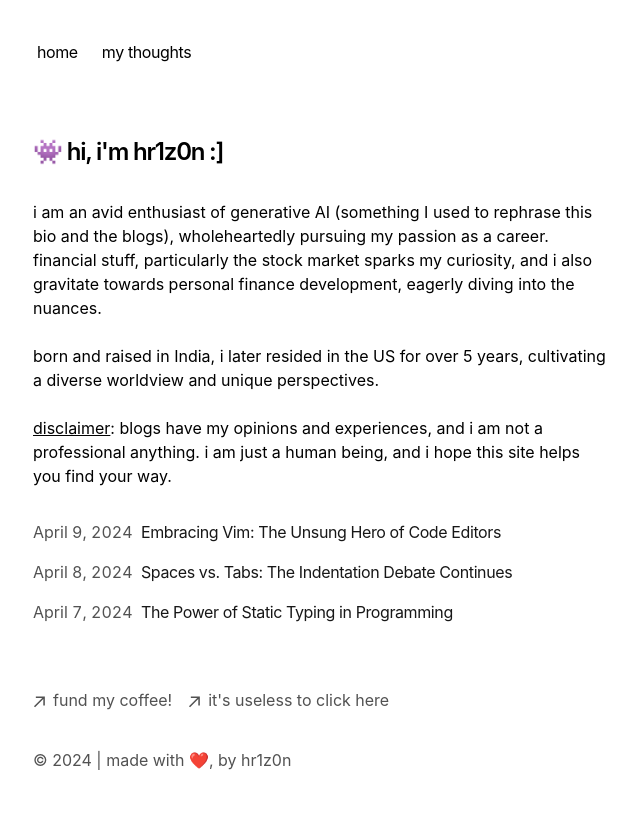
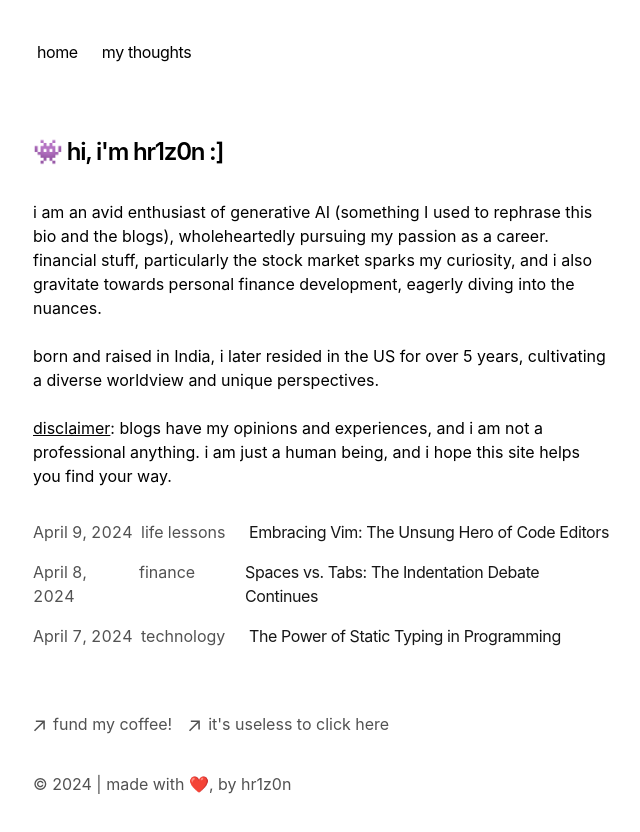
Before and after one commit to pratham-darooka/hr1z0n, a Next.js app: page / in a window 1280 px wide. Shown: the top 832 px of the page, without its empty margins (319-959 px from the left). Built offline with nearby package versions, Linux system fonts and the light colour scheme.

Commit message:
added domain to posts

```diff
--- a/app/blog/[slug]/page.tsx
+++ b/app/blog/[slug]/page.tsx
@@ -20,6 +20,7 @@ export function generateMetadata({ params }) {
   let {
     title,
     publishedAt: publishedTime,
+    domain,
     summary: description,
     image,
   } = post.metadata
@@ -33,6 +34,7 @@ export function generateMetadata({ params }) {
     openGraph: {
       title,
       description,
+      domain,
       type: 'article',
       publishedTime,
       url: `${baseUrl}/blog/${post.slug}`,
@@ -45,6 +47,7 @@ export function generateMetadata({ params }) {
     twitter: {
       card: 'summary_large_image',
       title,
+      domain,
       description,
       images: [ogImage],
     },
@@ -68,6 +71,7 @@ export default function Blog({ params }) {
             '@context': 'https://schema.org',
             '@type': 'BlogPosting',
             headline: post.metadata.title,
+            domain: post.metadata.domain,
             datePublished: post.metadata.publishedAt,
             dateModified: post.metadata.publishedAt,
             description: post.metadata.summary,
@@ -87,6 +91,9 @@ export default function Blog({ params }) {
       </h1>
       <div className="flex justify-between items-center mt-2 mb-8 text-sm">
         <p className="text-sm text-neutral-600 dark:text-neutral-400">
+          {post.metadata.domain}
+        </p>
+        <p className="text-sm text-neutral-600 dark:text-neutral-400">
           {formatDate(post.metadata.publishedAt)}
         </p>
       </div>
--- a/app/blog/posts/spaces-vs-tabs.mdx
+++ b/app/blog/posts/spaces-vs-tabs.mdx
@@ -1,5 +1,6 @@
 ---
 title: 'Spaces vs. Tabs: The Indentation Debate Continues'
+domain: finance
 publishedAt: '2024-04-08'
 summary: 'Explore the enduring debate between using spaces and tabs for code indentation, and why this choice matters more than you might think.'
 ---
--- a/app/blog/posts/static-typing.mdx
+++ b/app/blog/posts/static-typing.mdx
@@ -1,5 +1,6 @@
 ---
 title: 'The Power of Static Typing in Programming'
+domain: technology
 publishedAt: '2024-04-07'
 summary: 'In the ever-evolving landscape of software development, the debate between dynamic and static typing continues to be a hot topic.'
 ---
--- a/app/blog/posts/vim.mdx
+++ b/app/blog/posts/vim.mdx
@@ -1,5 +1,6 @@
 ---
 title: 'Embracing Vim: The Unsung Hero of Code Editors'
+domain: life lessons
 publishedAt: '2024-04-09'
 summary: 'Discover why Vim, with its steep learning curve, remains a beloved tool among developers for editing code efficiently and effectively.'
 ---
--- a/app/blog/utils.ts
+++ b/app/blog/utils.ts
@@ -4,6 +4,7 @@ import path from 'path'
 type Metadata = {
   title: string
   publishedAt: string
+  domain: string
   summary: string
   image?: string
 }
--- a/app/components/posts.tsx
+++ b/app/components/posts.tsx
@@ -23,7 +23,10 @@ export function BlogPosts() {
           >
             <div className="w-full flex flex-col md:flex-row space-x-0 md:space-x-2">
               <p className="text-neutral-600 dark:text-neutral-400 w-[100px] tabular-nums">
-                {formatDate(post.metadata.publishedAt, false)}
+              {formatDate(post.metadata.publishedAt, false)}
+              </p>
+              <p className="text-neutral-600 dark:text-neutral-400 w-[100px] tabular-nums">
+                {post.metadata.domain}
               </p>
               <p className="text-neutral-900 dark:text-neutral-100 tracking-tight">
                 {post.metadata.title}
```
